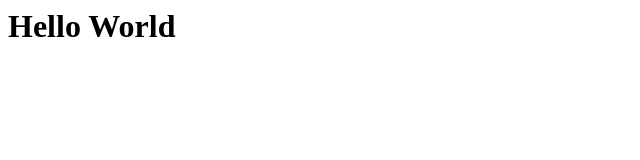
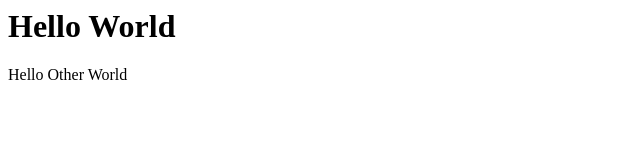
Before and after one commit to codenamekorey/deployment, a plain HTML site: page index.html in a window 1280 px wide. Shown: the whole page, without its empty margins (0-640 px from the left). Drawn offline with Linux system fonts and the light colour scheme.

Commit message:
changes made

```diff
--- a/index.html
+++ b/index.html
@@ -1 +1,2 @@
 <h1>Hello World</h1>
+<p>Hello Other World</p>
```
